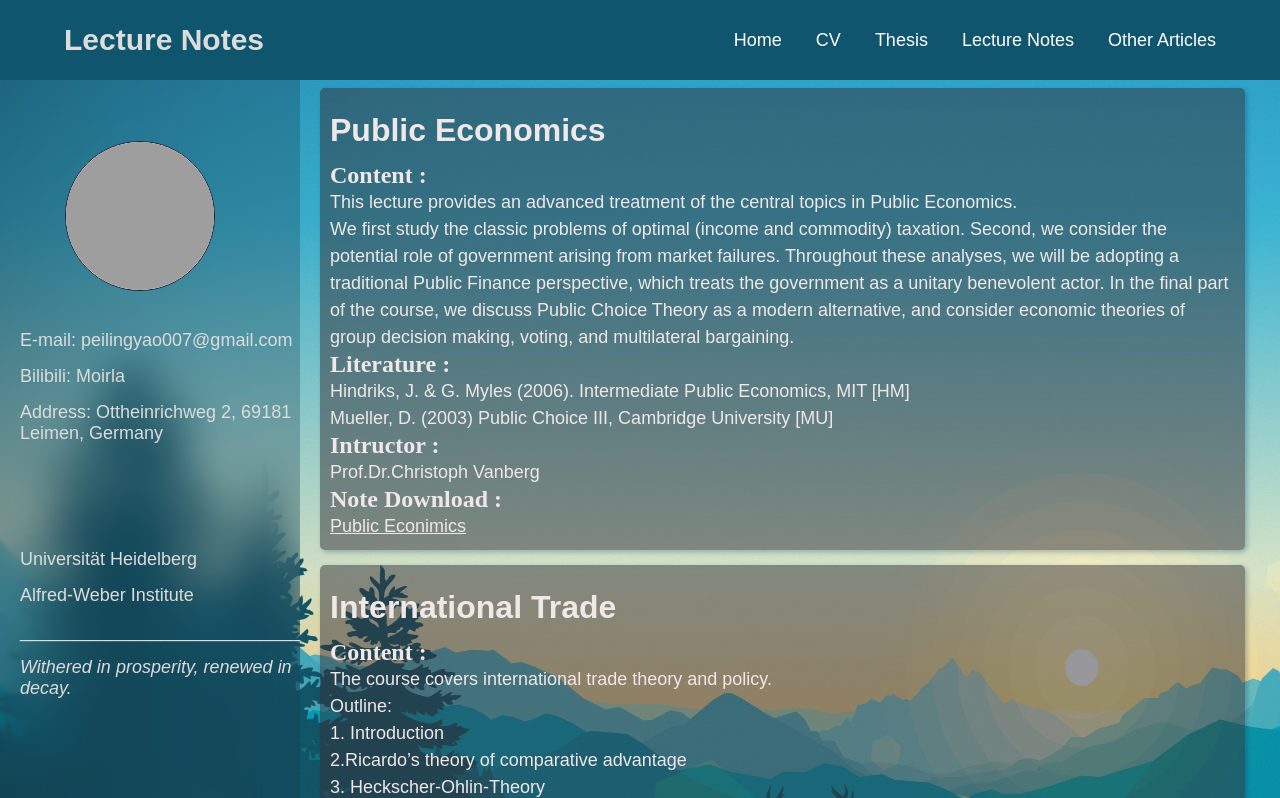
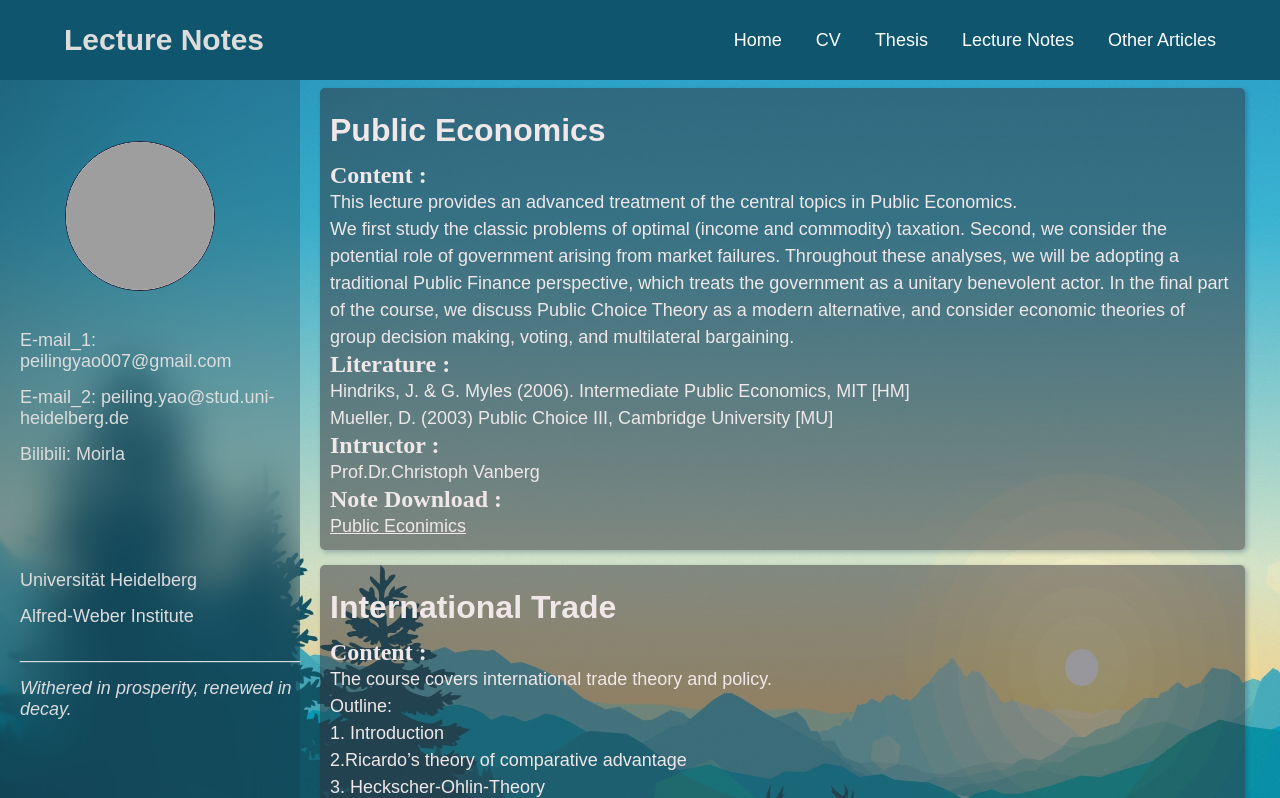
Before and after one commit to PeilingYao/peiliingyao, a plain HTML site: page web/LectureNotes.html in a window 1280 px wide. Shown: the top 798 px of the page. Drawn offline with nearby package versions, Linux system fonts and the light colour scheme; grey boxes are pictures that could not be loaded.

Commit message:
V1.5
Version 1.5

```diff
--- a/web/LectureNotes.html
+++ b/web/LectureNotes.html
@@ -36,9 +36,9 @@
               <img src="images/background-2.jpg">
                 <div class = "left-info">
                     <div class="penetrate-blur">
-                        <p> E-mail: peilingyao007@gmail.com</p>
-                        <p> Bilibili: Moirla</p>
-                        <p> Address: Ottheinrichweg 2, 69181 Leimen, Germany</p>
+                       <p> E-mail_1: peilingyao007@gmail.com</p>
+                       <p> E-mail_2: peiling.yao@stud.uni-heidelberg.de</p>
+                       <p> Bilibili: Moirla</p>
                         <br>
                         <br>
                         <br>
```
Also changed, not shown: web/Others.html (+3 -3 lines), web/Thesis.html (+2 -2 lines), web/index.html (+2 -2 lines), 1 other file.
